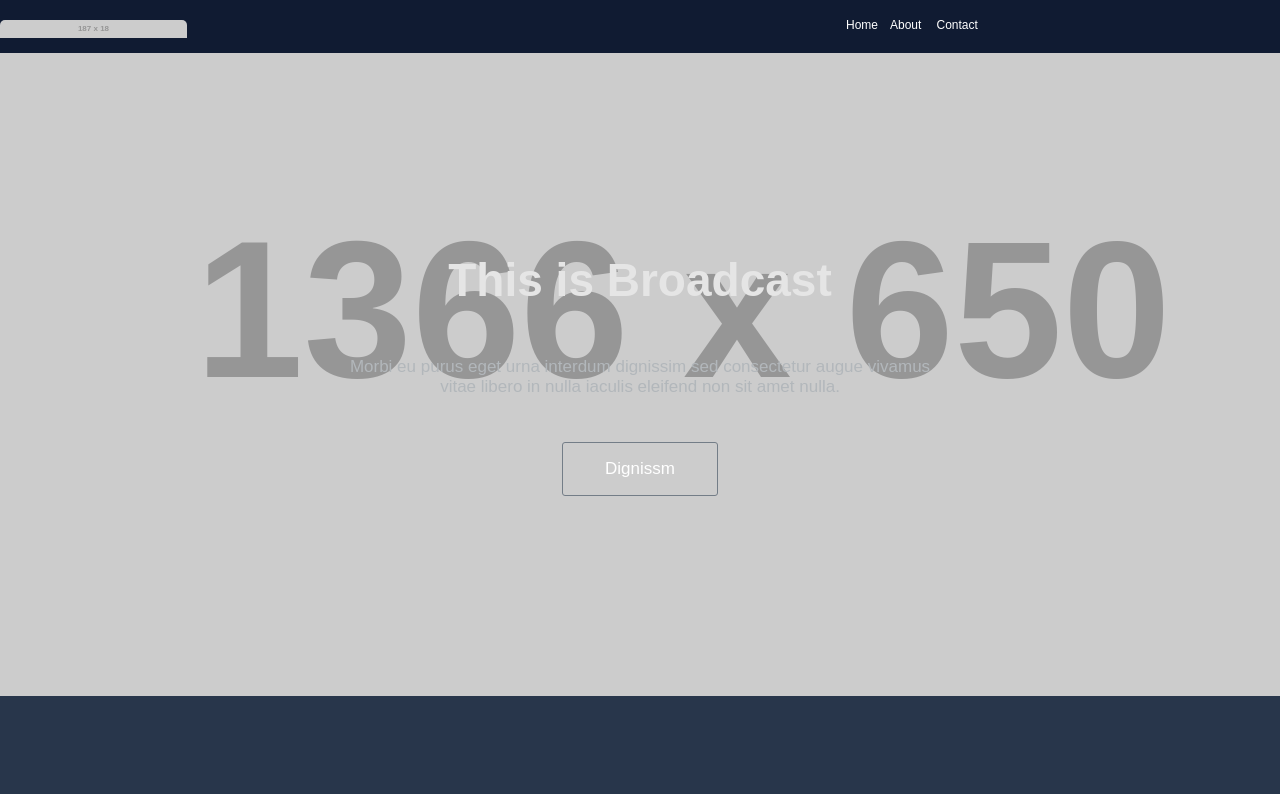
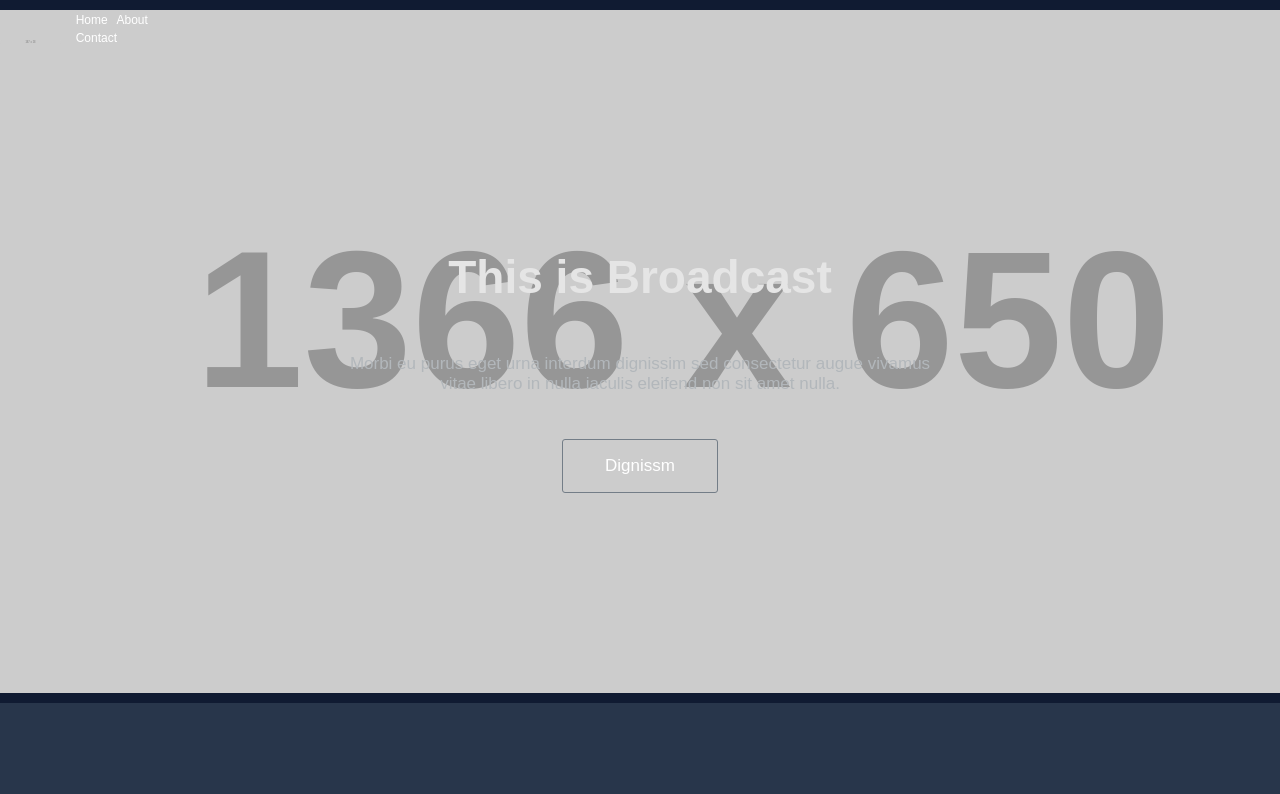
Before and after one commit to vomkaraxioned/broadcast, a plain HTML site: page index.html in a window 1280 px wide. Shown: the top 794 px of the page. Drawn offline with Linux system fonts and the light colour scheme; placeholder pictures from the web are drawn by us; a web font is replaced by a local one.

Commit message:
css changes

```diff
--- a/assets/css/style.css
+++ b/assets/css/style.css
@@ -114,19 +114,21 @@ li {
 /*=================================
   Header styling starts here
 =================================*/
-
+/*hero section start here */
 .hero-section {
   width: 100%;
   background-image: url('https://via.placeholder.com/1366x650/85109f/808080?text=%7C%7C');
 }
 
 .nav-items {
-  width: 30%;
   display: inline-block;
   overflow: hidden;
 }
 
-.nav-item {margin-right: 2%;}
+.nav-item {
+  width: 30%;
+  margin-right: 2%;
+}
 
 .nav-item a {
   padding: 0 10%;
@@ -140,18 +142,20 @@ li {
 .nav-item a:hover {color: #85109f;}
 
 .logo {
-  width: 65%;
+  width: 20%;
   display: inline-block;
   font-size: 14px;
 }
 
 .menu {  display: none;}
 
-.navbar {
-  padding: 15px 0;
+header {
+  padding: 10px 0;
   background-color: #101b32;
   color: #fff;
 }
+
+.navbar {display: inline-block;}
 
 .bold {
   font-size: 17px;
@@ -169,6 +173,7 @@ li {
 }
 
 .title {
+  display: inline-block;
   color: #e5e5e5;
   font-size: 46px;
   font-weight: 700;
@@ -651,7 +656,7 @@ footer {padding: 101px 0 53px 0;}
 
   .gallery-item {
     width: 45%;
-    padding-bottom: px;
+    padding-bottom:10px;
     display: inline-block;
   }
 
```
